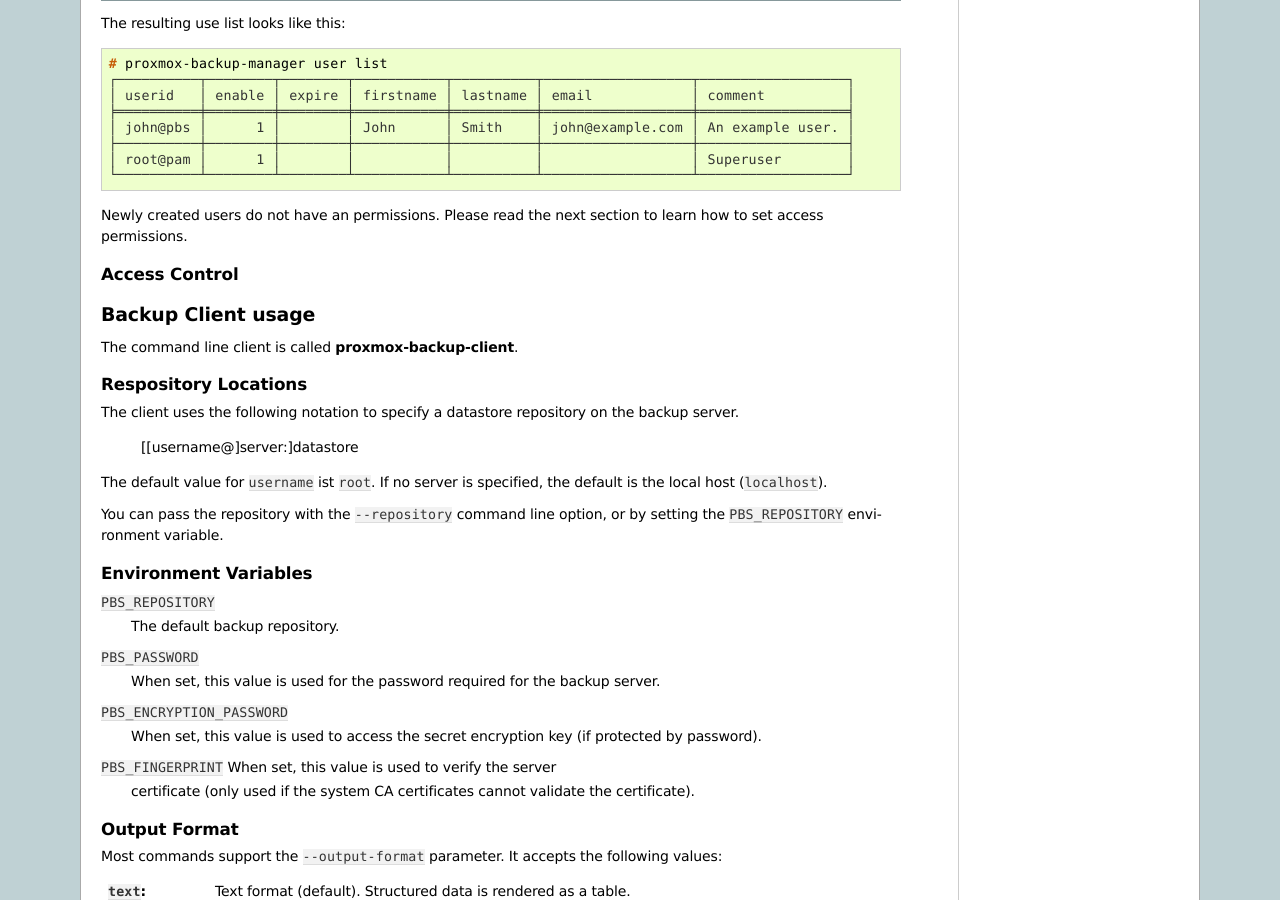
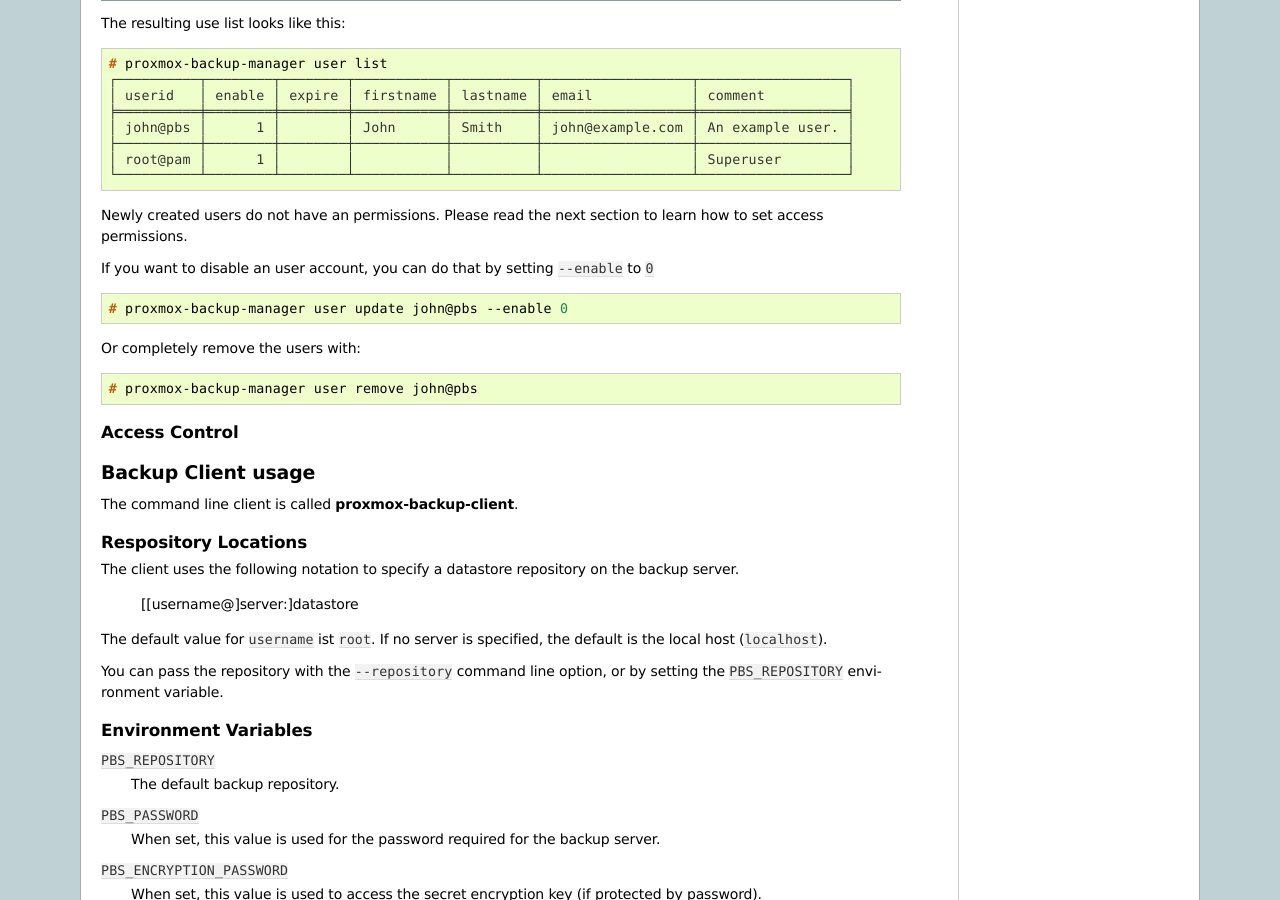
Before and after one commit to proxmox/proxmox-backup, a Sphinx documentation site: the page built from docs/administration-guide.rst, in a window 1280 px wide and 900 px high, scrolled down 3064 px. Built offline with Sphinx 7.4.7, drawn with Linux system fonts in a browser that asks for light colours.

Commit message:
administration-guide.rst: add example to disable/remove a user

```diff
--- a/docs/administration-guide.rst
+++ b/docs/administration-guide.rst
@@ -244,6 +244,19 @@
 
 Newly created users do not have an permissions. Please read the next
 section to learn how to set access permissions.
+
+If you want to disable an user account, you can do that by setting ``--enable`` to ``0``
+
+.. code-block:: console
+
+  # proxmox-backup-manager user update john@pbs --enable 0
+
+Or completely remove the users with:
+
+.. code-block:: console
+
+  # proxmox-backup-manager user remove john@pbs
+
 
 
 Access Control
```
